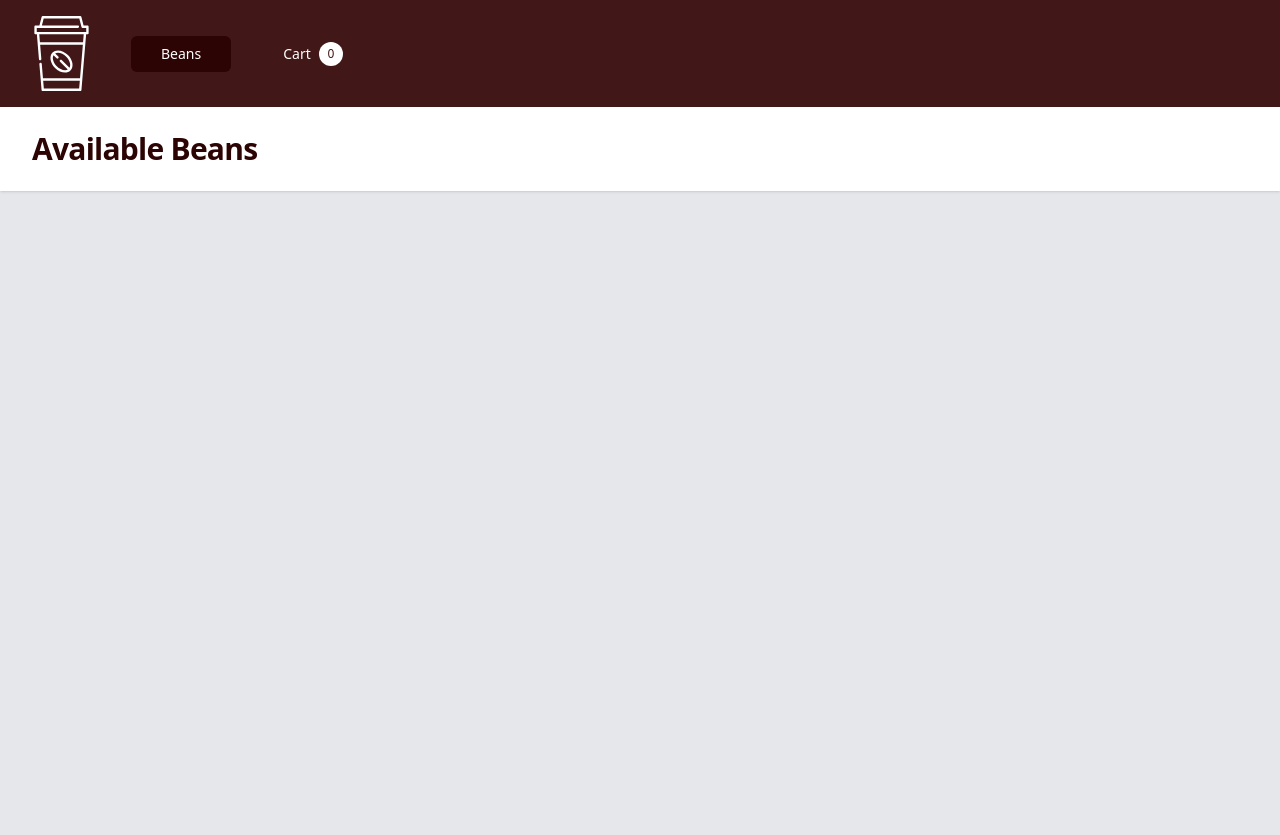
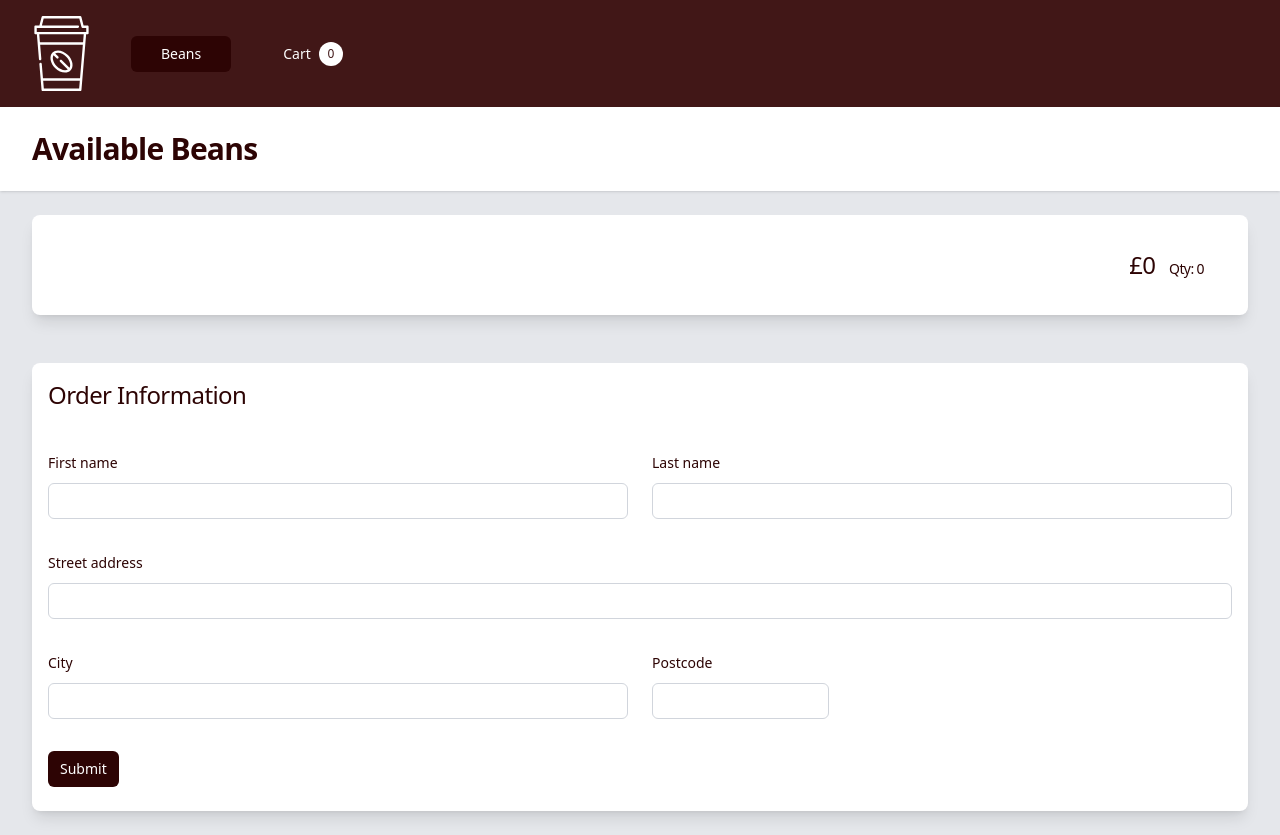
Before and after one commit to davidmarkstewart/all-the-beans-ui, a Vue app: page /order in a window 1280 px wide. Before the commit the page ends 800 px from the top, so only its background shows below. Built offline with nearby package versions, Linux system fonts and the light colour scheme.

Commit message:
order form

```diff
--- a/src/components/BeanListItem.vue
+++ b/src/components/BeanListItem.vue
@@ -1,6 +1,6 @@
 <script setup lang="ts">
 import { PropType } from 'vue';
-import { Bean } from '../types';
+import { Bean, CartBean } from '../types';
 import Swal from 'sweetalert2';
 import { useCartStore } from '../stores/cart';
 import { uppercaseFirstAndRestLower } from '../helpers';
@@ -46,7 +46,14 @@ const moreInfo = (bean: Bean) => {
 };
 
 const addToCart = (bean: Bean) => {
-  store.addToCart(bean);
+  const cartBean: CartBean = {
+    id: bean.id,
+    name: bean.name,
+    image: bean.image,
+    cost: bean.cost,
+    quantity: 1,
+  }
+  store.addToCart(cartBean);
 
   Swal.fire({
     confirmButtonText: 'Close',
--- a/src/stores/cart.ts
+++ b/src/stores/cart.ts
@@ -1,24 +1,40 @@
 import { defineStore } from 'pinia'
-import { Bean } from '../types';
+import { Bean, Cart, CartBean } from '../types';
 
 export const useCartStore = defineStore('cart', {
   state: () => ({
-    cart: [] as Bean[],
+    cart: { beans: [] } as Cart,
   }),
   getters: {
-    getCart(): Bean[] {
+    getCart(): Cart {
+
       return this.cart;
     },
     getCartItemCount(): number {
-      return this.cart.length;
+      return this.cart.beans.reduce((acc, bean) => acc + bean.quantity, 0);
+    },
+    getCartTotal(): number {
+      return this.cart.beans.reduce((acc, bean) => acc + bean.quantity * bean.cost, 0);
+    },
+    getCartQuantity(): number {
+      return this.cart.beans.reduce((acc, bean) => acc + bean.quantity, 0);
     },
   },
   actions: {
-    addToCart(bean: Bean) {
-      this.cart.push(bean);
+    addToCart(bean: CartBean) {
+      if (this.cart.beans.some((b) => b.id === bean.id)) {
+        this.cart.beans = this.cart.beans.map((b) => {
+          if (b.id === bean.id) {
+            return { ...b, quantity: b.quantity + 1 };
+          }
+          return b;
+        });
+        return;
+      }
+      this.cart.beans.push(bean);
     },
     removeFromCart(bean: Bean) {
-      this.cart = this.cart.filter((b) => b.id !== bean.id);
+      this.cart.beans = this.cart.beans.filter((b) => b.id !== bean.id);
     },
   },
 });
--- a/src/types/index.ts
+++ b/src/types/index.ts
@@ -9,3 +9,9 @@ export type Bean = {
   description: string;
   country: string;
 };
+
+export type CartBean = Pick<Bean, 'id' | 'name' | 'cost' | 'image'> & { quantity: number };
+
+export type Cart = {
+  beans: CartBean[];
+}
--- a/src/views/BeanList.vue
+++ b/src/views/BeanList.vue
@@ -9,17 +9,33 @@ const store = useBeansStore();
 const filteredCountry = ref("All");
 const filteredColour = ref("All");
 const filteredCost = ref("All");
+const search = ref("");
 
 const filteredBeans = computed(() => {
   const country = filteredCountry.value === "All" ? "" : filteredCountry.value;
   const colour = filteredColour.value === "All" ? "" : filteredColour.value;
   const cost = filteredCost.value === "All" ? "" : filteredCost.value;
-  return store.getFilteredBeans({ colour, country, cost });
+  const beans = store.getFilteredBeans({ colour, country, cost });
+  if (search.value) {
+    return beans.filter(bean => bean.name.toLowerCase().includes(search.value.toLowerCase()));
+  }
+  return beans;
 });
 
-const countries = computed(() => store.getFilteredBeansCountries(filteredBeans.value));
-const colours = computed(() => store.getFilteredBeansColours(filteredBeans.value));
-const costs = computed(() => store.getFilteredBeansCostRanges(filteredBeans.value));
+const filterOptions = computed(() => {
+  const beans = filteredBeans.value;
+  return {
+    countries: store.getFilteredBeansCountries(beans),
+    colours: store.getFilteredBeansColours(beans),
+    costs: store.getFilteredBeansCostRanges(beans),
+  };
+});
+
+const handleSearch = (event: Event) => {
+  if (event.target) {
+    search.value = (event.target as HTMLInputElement).value;
+  }
+};
 </script>
 
 <template>
@@ -29,7 +45,7 @@ const costs = computed(() => store.getFilteredBeansCostRanges(filteredBeans.valu
       <div class="mt-1 grid grid-cols-1">
         <select id="country" name="country" class="col-start-1 row-start-1 w-full appearance-none rounded-md bg-white py-1.5 pr-8 pl-3 text-base text-gray-900 outline-1 -outline-offset-1 outline-gray-300 focus:outline-2 focus:-outline-offset-2 focus:outline-indigo-600 sm:text-sm/6" v-model="filteredCountry">
           <option value="All">All</option>
-          <option v-for="country in countries" :key="country" :value="country">{{ country }}</option>
+          <option v-for="country in filterOptions.countries" :key="country" :value="country">{{ country }}</option>
         </select>
         <svg class="pointer-events-none col-start-1 row-start-1 mr-2 size-5 self-center justify-self-end text-gray-500 sm:size-4" viewBox="0 0 16 16" fill="currentColor" aria-hidden="true" data-slot="icon">
           <path fill-rule="evenodd" d="M4.22 6.22a.75.75 0 0 1 1.06 0L8 8.94l2.72-2.72a.75.75 0 1 1 1.06 1.06l-3.25 3.25a.75.75 0 0 1-1.06 0L4.22 7.28a.75.75 0 0 1 0-1.06Z" clip-rule="evenodd" />
@@ -41,7 +57,7 @@ const costs = computed(() => store.getFilteredBeansCostRanges(filteredBeans.valu
       <div class="mt-1 grid grid-cols-1">
         <select id="colour" name="colour" class="col-start-1 row-start-1 w-full appearance-none rounded-md bg-white py-1.5 pr-8 pl-3 text-base text-gray-900 outline-1 -outline-offset-1 outline-gray-300 focus:outline-2 focus:-outline-offset-2 focus:outline-indigo-600 sm:text-sm/6" v-model="filteredColour">
           <option value="All">All</option>
-          <option v-for="colour in colours" :key="colour" :value="colour">{{ uppercaseFirstAndRestLower(colour) }}</option>
+          <option v-for="colour in filterOptions.colours" :key="colour" :value="colour">{{ uppercaseFirstAndRestLower(colour) }}</option>
         </select>
         <svg class="pointer-events-none col-start-1 row-start-1 mr-2 size-5 self-center justify-self-end text-gray-500 sm:size-4" viewBox="0 0 16 16" fill="currentColor" aria-hidden="true" data-slot="icon">
           <path fill-rule="evenodd" d="M4.22 6.22a.75.75 0 0 1 1.06 0L8 8.94l2.72-2.72a.75.75 0 1 1 1.06 1.06l-3.25 3.25a.75.75 0 0 1-1.06 0L4.22 7.28a.75.75 0 0 1 0-1.06Z" clip-rule="evenodd" />
@@ -53,7 +69,7 @@ const costs = computed(() => store.getFilteredBeansCostRanges(filteredBeans.valu
       <div class="mt-1 grid grid-cols-1">
         <select id="cost" name="cost" class="col-start-1 row-start-1 w-full appearance-none rounded-md bg-white py-1.5 pr-8 pl-3 text-base text-gray-900 outline-1 -outline-offset-1 outline-gray-300 focus:outline-2 focus:-outline-offset-2 focus:outline-indigo-600 sm:text-sm/6" v-model="filteredCost">
           <option value="All">All</option>
-          <option v-for="cost in costs" :key="cost.value" :value="cost.value">{{ cost.label }}</option>
+          <option v-for="cost in filterOptions.costs" :key="cost.value" :value="cost.value">{{ cost.label }}</option>
         </select>
         <svg class="pointer-events-none col-start-1 row-start-1 mr-2 size-5 self-center justify-self-end text-gray-500 sm:size-4" viewBox="0 0 16 16" fill="currentColor" aria-hidden="true" data-slot="icon">
           <path fill-rule="evenodd" d="M4.22 6.22a.75.75 0 0 1 1.06 0L8 8.94l2.72-2.72a.75.75 0 1 1 1.06 1.06l-3.25 3.25a.75.75 0 0 1-1.06 0L4.22 7.28a.75.75 0 0 1 0-1.06Z" clip-rule="evenodd" />
@@ -61,10 +77,10 @@ const costs = computed(() => store.getFilteredBeansCostRanges(filteredBeans.valu
       </div>
     </div>
     <div class="flex-1">
-      <label for="search" class="text-sm/6 font-medium text-gray-900">Search</label>
+      <label for="search" class="text-sm/6 font-medium text-gray-900">Search By Name</label>
       <div class="mt-1 grid grid-cols-1">
         <div class="flex items-center rounded-md bg-white pl-3 outline-1 -outline-offset-1 outline-gray-300 focus-within:outline-2 focus-within:-outline-offset-2 focus-within:outline-indigo-600">
-          <input type="text" name="username" id="username" class="block min-w-0 grow py-1.5 pr-3 pl-1 text-base text-gray-900 placeholder:text-gray-400 focus:outline-none sm:text-sm/6">
+          <input type="text" name="search" id="search" @input="handleSearch"  class="block min-w-0 grow py-1.5 pr-3 pl-1 text-base text-gray-900 placeholder:text-gray-400 focus:outline-none sm:text-sm/6" />
         </div>
       </div>
     </div>
--- a/src/views/OrderForm.vue
+++ b/src/views/OrderForm.vue
@@ -3,15 +3,77 @@ import { useCartStore } from '../stores/cart';
 import { uppercaseFirstAndRestLower } from '../helpers';
 
 const store = useCartStore();
+
+const submitOrder = () => {
+  console.log('Order submitted');
+}
 </script>
 
 <template>
-  <ul class="divide-y divide-[#1b09096f] bg-white rounded-lg shadow-lg">
-    <li v-for="bean in store.getCart" :key="bean.id">
-      <p>{{ uppercaseFirstAndRestLower(bean.name) }}</p>
-      <p>{{ bean.cost }}</p>
+  <ul class="divide-y divide-[#1b09096f] bg-white rounded-lg shadow-lg text-2xl tracking-tight text-[#2d0404]">
+    <li v-for="bean in store.getCart.beans" :key="bean.id" class="p-4 min-h-25">
+      <div class="flex items-center w-full">
+        <div class="mr-7">
+          <img class="size-20 rounded-full" :src="bean.image" alt="bean.Name" />
+        </div>
+        <div class="mr-7">
+          {{ uppercaseFirstAndRestLower(bean.name) }}
+        </div>
+        <div class="ml-auto mr-7">
+          <p>{{ `£${bean.cost * bean.quantity}` }} <span class="text-sm ml-2">Qty: {{ bean.quantity }}</span></p>
+        </div>
+      </div>
+    </li>
+    <li class="flex items-center p-4 min-h-25 mr-7">
+      <div class="ml-auto">
+          {{ `£${store.getCartTotal}` }} <span class="text-sm ml-2">Qty: {{ store.getCartQuantity }}</span>
+      </div>
     </li>
   </ul>
+
+
+  <div class="bg-white rounded-lg shadow-lg mt-12">
+    <div class="px-4 pt-4 pb-6">
+      <h2 class="text-2xl tracking-tight text-[#2d0404]">Order Information</h2>
+      <div class="mt-10 grid grid-cols-1 gap-x-6 gap-y-8 sm:grid-cols-6">
+        <div class="sm:col-span-3">
+          <label for="firstName" class="block text-sm/6 font-medium text-[#2d0404]">First name</label>
+          <div class="mt-2">
+            <input type="text" name="firstName" id="firstName" class="block w-full rounded-md bg-white px-3 py-1.5 text-base text-gray-900 outline-1 -outline-offset-1 outline-gray-300 placeholder:text-gray-400 focus:outline-2 focus:-outline-offset-2 focus:outline-indigo-600 sm:text-sm/6">
+          </div>
+        </div>
+
+        <div class="sm:col-span-3">
+          <label for="last-name" class="block text-sm/6 font-medium text-[#2d0404]">Last name</label>
+          <div class="mt-2">
+            <input type="text" name="last-name" id="last-name" class="block w-full rounded-md bg-white px-3 py-1.5 text-base text-gray-900 outline-1 -outline-offset-1 outline-gray-300 placeholder:text-gray-400 focus:outline-2 focus:-outline-offset-2 focus:outline-indigo-600 sm:text-sm/6">
+          </div>
+        </div>
+        <div class="col-span-full">
+          <label for="streetAddress" class="block text-sm/6 font-medium text-[#2d0404]">Street address</label>
+          <div class="mt-2">
+            <input type="text" name="streetAddress" id="streetAddress" class="block w-full rounded-md bg-white px-3 py-1.5 text-base text-gray-900 outline-1 -outline-offset-1 outline-gray-300 placeholder:text-gray-400 focus:outline-2 focus:-outline-offset-2 focus:outline-indigo-600 sm:text-sm/6">
+          </div>
+        </div>
+
+        <div class="sm:col-span-3 sm:col-start-1">
+          <label for="city" class="block text-sm/6 font-medium text-[#2d0404]">City</label>
+          <div class="mt-2">
+            <input type="text" name="city" id="city" class="block w-full rounded-md bg-white px-3 py-1.5 text-base text-gray-900 outline-1 -outline-offset-1 outline-gray-300 placeholder:text-gray-400 focus:outline-2 focus:-outline-offset-2 focus:outline-indigo-600 sm:text-sm/6">
+          </div>
+        </div>
+
+        <div class="sm:col-span-1">
+          <label for="postcode" class="block text-sm/6 font-medium text-[#2d0404]">Postcode</label>
+          <div class="mt-2">
+            <input type="text" name="postcode" id="postcode" class="block w-full rounded-md bg-white px-3 py-1.5 text-base text-gray-900 outline-1 -outline-offset-1 outline-gray-300 placeholder:text-gray-400 focus:outline-2 focus:-outline-offset-2 focus:outline-indigo-600 sm:text-sm/6">
+          </div>
+        </div>
+        <div class="sm:col-span-3">
+          <button @click="submitOrder" class="cursor-pointer rounded-md bg-[#2d0404] px-3 py-2 text-sm font-medium text-white">Submit</button>
+        </div>
+
+      </div>
+    </div>
+  </div>
 </template>
-
-<style scoped></style>
```
